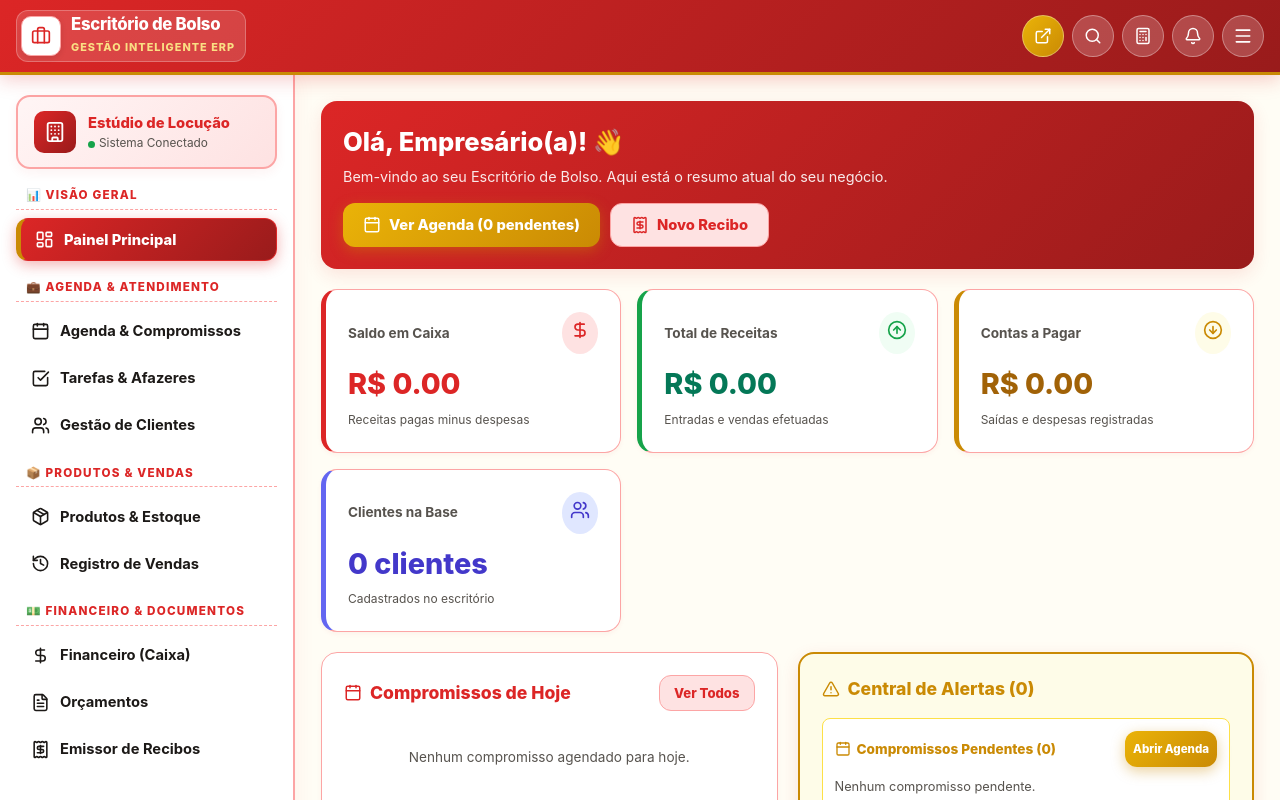
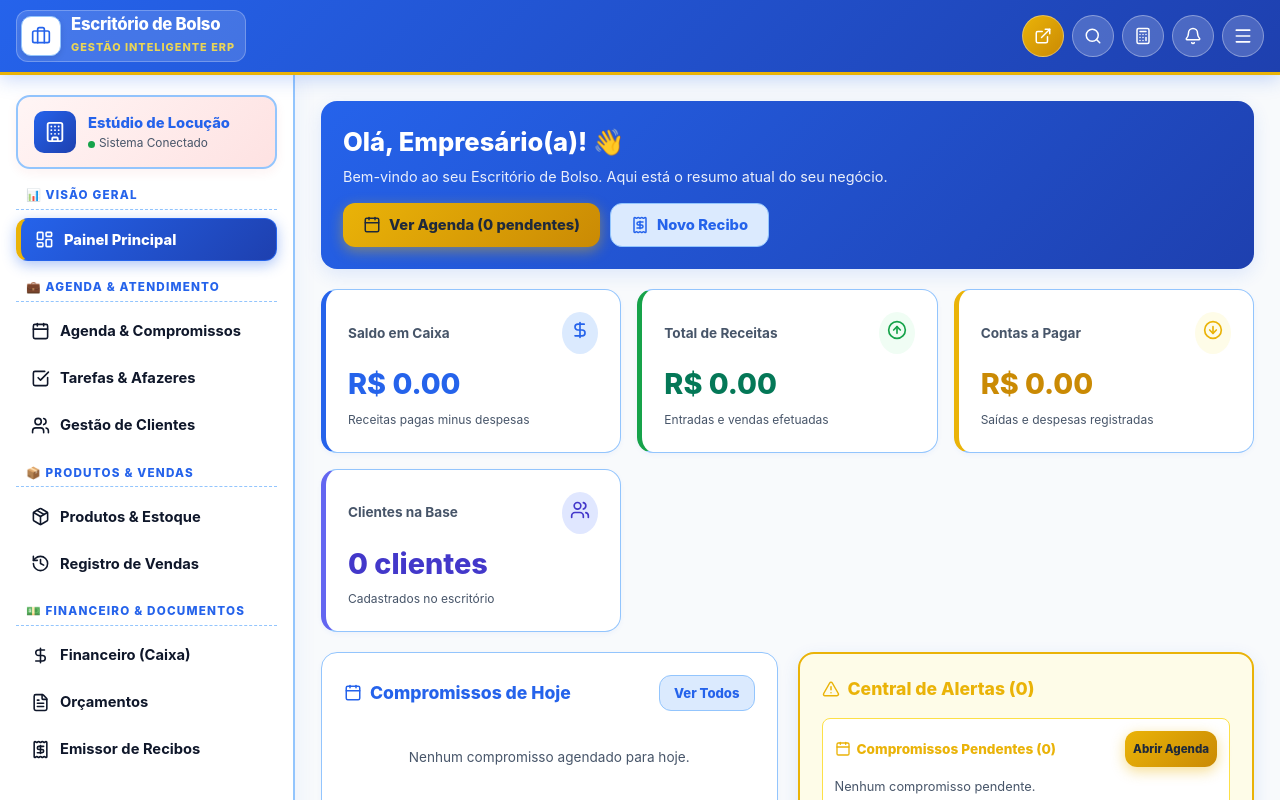
Before and after one commit to GerailtonNeves/Gestor-Agenda, a React (Vite) app: page / in a window 1280 px wide. Shown: the top 800 px of the page. Built offline with nearby package versions, Linux system fonts and the light colour scheme.

Commit message:
Add files via upload

```diff
--- a/src/index.css
+++ b/src/index.css
@@ -1,42 +1,42 @@
 /* ==========================================================================
-   SISTEMA ESCRITÓRIO DE BOLSO - TEMA VIBRANTE EXECUTIVO VERMELHO & AMARELO OURO
-   DESIGN PREMIUM, VIBRANTE, MODERNO E EXTREMAMENTE ELEGANTE
+   SISTEMA ESCRITÓRIO DE BOLSO - TEMA VIBRANTE AZUL ROYAL & AMARELO OURO
+   DESIGN PREMIUM, VIBRANTE, MODERNO E EXTREMAMENTE ELEGANTE E PROFISSIONAL
    ========================================================================== */
 
 :root {
-  /* Cores Principais - Vermelho Imperial Executivo & Amarelo Ouro Solar */
-  --blue-primary: #dc2626;        /* Red 600 - Vermelho Imperial Principal */
-  --blue-brand: #ef4444;          /* Red 500 - Vermelho Vibrante */
-  --blue-dark: #991b1b;           /* Red 800 - Vermelho Intenso Escuro */
-  --blue-light-bg: #fee2e2;       /* Red 100 - Fundo Vermelho Claro Suave */
-  --blue-ice-bg: #fff5f5;         /* Red 50 - Fundo Vermelho Gelo Iluminado */
-  --blue-border: #fca5a5;         /* Borda Vermelho Claro Fina Elegante */
-  --blue-gradient: linear-gradient(135deg, #dc2626 0%, #991b1b 100%);
-  --blue-active-gradient: linear-gradient(135deg, #ef4444 0%, #b91c1c 100%);
+  /* Cores Principais - Azul Royal Executivo & Amarelo Ouro Solar */
+  --blue-primary: #2563eb;        /* Blue 600 - Azul Royal Principal Vibrante */
+  --blue-brand: #3b82f6;          /* Blue 500 - Azul Celeste Iluminado */
+  --blue-dark: #1d4ed8;           /* Blue 700 - Azul Marinho Nobre */
+  --blue-light-bg: #dbeafe;       /* Blue 100 - Fundo Azul Claro Suave */
+  --blue-ice-bg: #eff6ff;         /* Blue 50 - Fundo Azul Gelo Iluminado */
+  --blue-border: #93c5fd;         /* Borda Azul Fina Elegante */
+  --blue-gradient: linear-gradient(135deg, #2563eb 0%, #1e40af 100%);
+  --blue-active-gradient: linear-gradient(135deg, #3b82f6 0%, #1d4ed8 100%);
 
-  --orange-primary: #ca8a04;      /* Yellow 600 - Amarelo Ouro Solar Vibrante */
-  --orange-secondary: #a16207;    /* Yellow 700 - Amarelo Ouro Intenso */
-  --orange-light-bg: #fefce8;     /* Fundo Suave Amarelo */
-  --orange-border: #fde047;       /* Borda Suave Amarela */
+  --orange-primary: #eab308;      /* Yellow 500 - Amarelo Ouro Solar Vibrante */
+  --orange-secondary: #ca8a04;    /* Yellow 600 - Amarelo Ouro Intenso */
+  --orange-light-bg: #fefce8;     /* Fundo Suave Amarelo Sol */
+  --orange-border: #fde047;       /* Borda Amarela Dourada */
   --orange-gradient: linear-gradient(135deg, #eab308 0%, #ca8a04 100%);
 
   /* Fundo da Aplicação e Superfícies Cristalinas */
-  --bg-app: #fffdf5;              /* Fundo Quente Creme/Branco Limpo */
+  --bg-app: #f8fafc;              /* Fundo Cristalino Limpo */
   --card-bg: #ffffff;             /* Superfície Branca Puríssima */
-  --text-main: #1c1917;           /* Texto Principal Nítido Escuro */
-  --text-muted: #57534e;          /* Texto Secundário Legível */
-  --border-color: #e7e5e4;        /* Linhas Divisórias */
+  --text-main: #0f172a;           /* Texto Principal Nítido Escuro */
+  --text-muted: #475569;          /* Texto Secundário Legível */
+  --border-color: #cbd5e1;        /* Linhas Divisórias */
   --success: #16a34a;             /* Verde Esmeralda Sucesso */
   --success-bg: #f0fdf4;          /* Fundo Verde Claro */
   --warning: #eab308;             /* Amarelo Ouro Alerta */
   --danger: #dc2626;              /* Vermelho Perigo */
 
   /* Sombras Ricas & Raios */
-  --shadow-sm: 0 2px 5px rgba(220, 38, 38, 0.05);
-  --shadow-md: 0 6px 18px rgba(220, 38, 38, 0.12);
-  --shadow-lg: 0 12px 30px rgba(220, 38, 38, 0.18);
-  --shadow-orange-btn: 0 4px 14px rgba(202, 138, 4, 0.4);
-  --shadow-blue-btn: 0 4px 14px rgba(220, 38, 38, 0.35);
+  --shadow-sm: 0 2px 5px rgba(37, 99, 235, 0.05);
+  --shadow-md: 0 6px 18px rgba(37, 99, 235, 0.12);
+  --shadow-lg: 0 12px 30px rgba(37, 99, 235, 0.18);
+  --shadow-orange-btn: 0 4px 14px rgba(234, 179, 8, 0.45);
+  --shadow-blue-btn: 0 4px 14px rgba(37, 99, 235, 0.38);
   --radius-sm: 8px;
   --radius-md: 12px;
   --radius-lg: 16px;
@@ -58,7 +58,7 @@ body {
   overflow-x: hidden;
 }
 
-/* Scrollbar Bonita em Vermelho & Amarelo */
+/* Scrollbar Bonita em Azul & Amarelo */
 ::-webkit-scrollbar {
   width: 8px;
   height: 8px;
@@ -103,7 +103,7 @@ body {
   }
 }
 
-/* TOPBAR HEADER VERMELHO & AMARELO */
+/* TOPBAR HEADER AZUL ROYAL & AMARELO OURO */
 .topbar {
   background: var(--blue-gradient);
   color: #ffffff;
@@ -114,7 +114,7 @@ body {
   position: sticky;
   top: 0;
   z-index: 100;
-  box-shadow: 0 4px 18px rgba(220, 38, 38, 0.25);
+  box-shadow: 0 4px 18px rgba(37, 99, 235, 0.25);
   border-bottom: 3.5px solid var(--orange-primary);
 }
 
@@ -144,7 +144,7 @@ body {
 
 .topbar-subtitle {
   font-size: 0.75rem;
-  color: #fef08a;
+  color: #fde047;
   font-weight: 800;
   text-transform: uppercase;
   letter-spacing: 1px;
@@ -184,9 +184,9 @@ body {
   top: -4px;
   right: -4px;
   background: var(--orange-primary);
-  color: #fff;
+  color: #1e293b;
   font-size: 0.72rem;
-  font-weight: 800;
+  font-weight: 900;
   width: 22px;
   height: 22px;
   border-radius: 50%;
@@ -196,7 +196,7 @@ body {
   border: 2px solid #ffffff;
 }
 
-/* SIDEBAR LATERAL VERMELHA & AMARELA */
+/* SIDEBAR LATERAL AZUL & AMARELA */
 .sidebar {
   width: 295px;
   background: #ffffff;
@@ -205,7 +205,7 @@ body {
   display: none;
   flex-direction: column;
   gap: 18px;
-  box-shadow: 4px 0 20px rgba(220, 38, 38, 0.04);
+  box-shadow: 4px 0 20px rgba(37, 99, 235, 0.05);
 }
 
 @media (min-width: 900px) {
@@ -276,7 +276,7 @@ body {
   border-left: 5px solid var(--orange-primary);
 }
 
-/* MENU INFERIOR CELULAR E TABLET VERMELHO & AMARELO */
+/* MENU INFERIOR CELULAR E TABLET AZUL & AMARELO */
 .mobile-nav, .mobile-bottom-bar {
   position: fixed;
   bottom: 0;
@@ -288,7 +288,7 @@ body {
   justify-content: space-around;
   padding: 8px 4px;
   z-index: 2000;
-  box-shadow: 0 -4px 20px rgba(220, 38, 38, 0.15);
+  box-shadow: 0 -4px 20px rgba(37, 99, 235, 0.15);
 }
 
 @media (min-width: 900px) {
@@ -389,7 +389,7 @@ body {
 
 .btn-orange {
   background: var(--orange-gradient);
-  color: #ffffff;
+  color: #1e293b;
   box-shadow: var(--shadow-orange-btn);
 }
 .btn-orange:hover {
@@ -403,7 +403,7 @@ body {
   border: 1.5px solid var(--blue-border);
 }
 .btn-secondary:hover {
-  background: #fca5a5;
+  background: #93c5fd;
   border-color: var(--blue-primary);
 }
 
@@ -453,7 +453,7 @@ body {
 
 .form-input:focus, .form-select:focus, .form-textarea:focus {
   border-color: var(--blue-primary);
-  box-shadow: 0 0 0 4px rgba(220, 38, 38, 0.18);
+  box-shadow: 0 0 0 4px rgba(37, 99, 235, 0.18);
 }
 
 /* TABELAS E BADGES */
@@ -488,7 +488,7 @@ body {
 .custom-table td {
   padding: 14px 18px;
   font-size: 0.9rem;
-  border-bottom: 1px solid #e7e5e4;
+  border-bottom: 1px solid #e2e8f0;
 }
 
 .custom-table tbody tr:hover {
@@ -514,7 +514,7 @@ body {
 
 .badge-orange {
   background: var(--orange-light-bg);
-  color: var(--orange-primary);
+  color: var(--orange-secondary);
   border: 1.5px solid var(--orange-border);
 }
 
@@ -537,7 +537,7 @@ body {
   left: 0;
   right: 0;
   bottom: 0;
-  background: rgba(153, 27, 27, 0.45);
+  background: rgba(30, 64, 175, 0.45);
   backdrop-filter: blur(5px);
   display: flex;
   align-items: center;
@@ -554,7 +554,7 @@ body {
   max-width: 580px;
   max-height: 90vh;
   overflow-y: auto;
-  box-shadow: 0 25px 50px rgba(220, 38, 38, 0.2);
+  box-shadow: 0 25px 50px rgba(37, 99, 235, 0.2);
   animation: modalScale 0.2s ease;
   border: 2.5px solid var(--blue-border);
 }
```
Also changed, not shown: src/components/ModalDocumento.jsx (+36 -36 lines).
